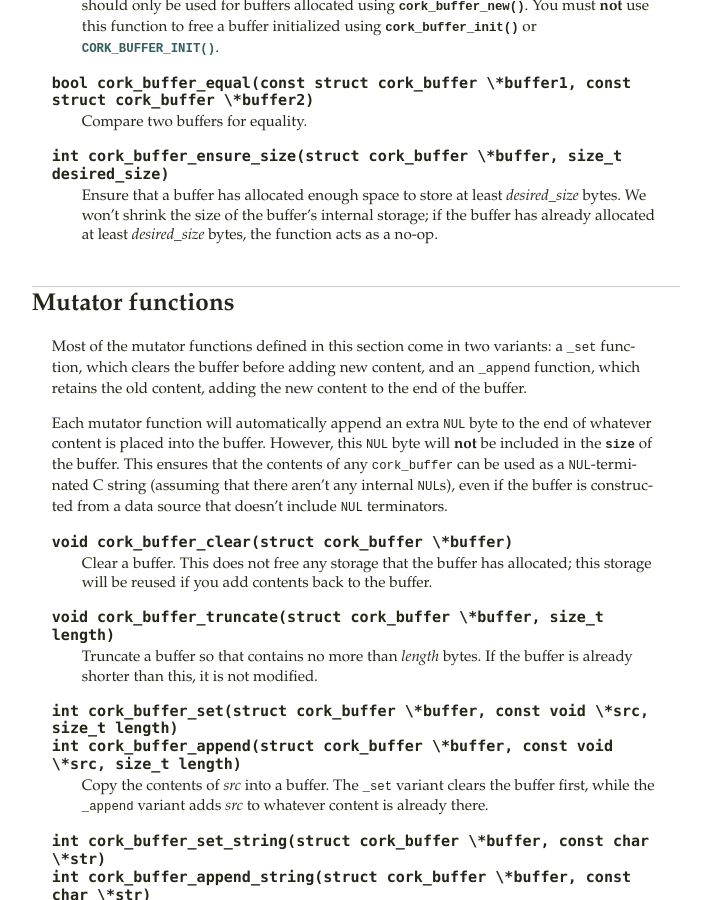
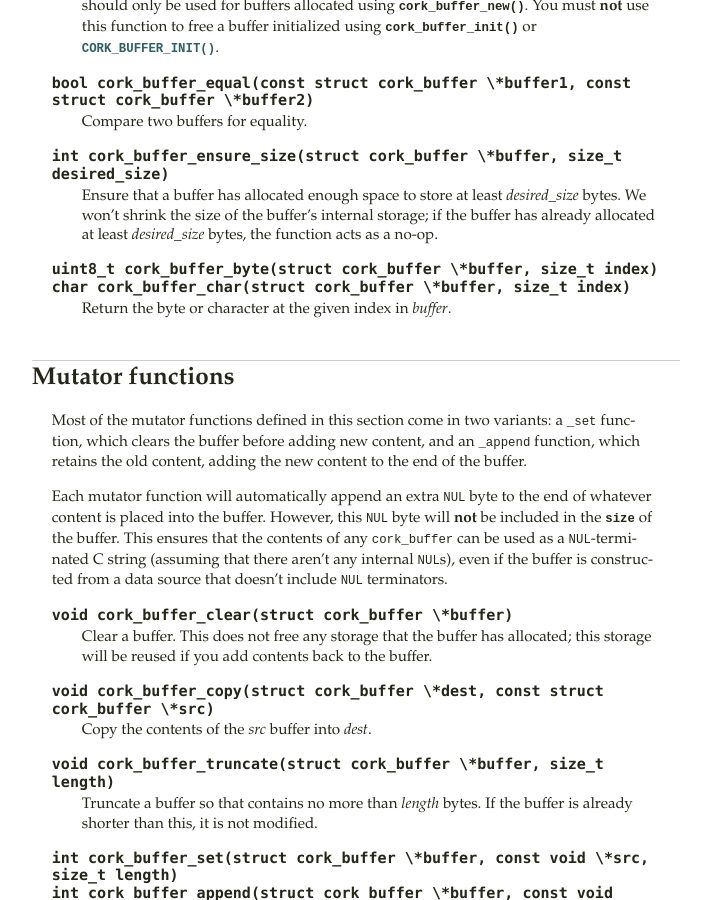
Before and after one commit to dcreager/libcork, a Sphinx documentation site: the page built from docs/buffer.rst, in a window 1280 px wide and 900 px high, scrolled down 1058 px. Shown: the whole window, without its empty margins (297-1008 px from the left). Built offline with Sphinx 7.4.7, drawn with Linux system fonts in a browser that asks for light colours; pages that are not in the unit, such as notebooks, are missing from menus; the version number could not be read and is left out.

Commit message:
Copying buffers
This patch adds a helper function for copying the contents of one buffer
into another, and helper macros for extracting individual bytes or
characters from a buffer.

```diff
--- a/docs/buffer.rst
+++ b/docs/buffer.rst
@@ -90,6 +90,12 @@ automatically resizing the underlying buffer when necessary.
    internal storage; if the buffer has already allocated at least
    *desired_size* bytes, the function acts as a no-op.
 
+.. function:: uint8_t cork_buffer_byte(struct cork_buffer \*buffer, size_t index)
+              char cork_buffer_char(struct cork_buffer \*buffer, size_t index)
+
+   Return the byte or character at the given index in *buffer*.
+
+
 Mutator functions
 -----------------
 
@@ -112,6 +118,10 @@ terminators.
    Clear a buffer.  This does not free any storage that the buffer has
    allocated; this storage will be reused if you add contents back to the
    buffer.
+
+.. function:: void cork_buffer_copy(struct cork_buffer \*dest, const struct cork_buffer \*src)
+
+   Copy the contents of the *src* buffer into *dest*.
 
 .. function:: void cork_buffer_truncate(struct cork_buffer \*buffer, size_t length)
 
```
Also changed, not shown: 2 other files.
